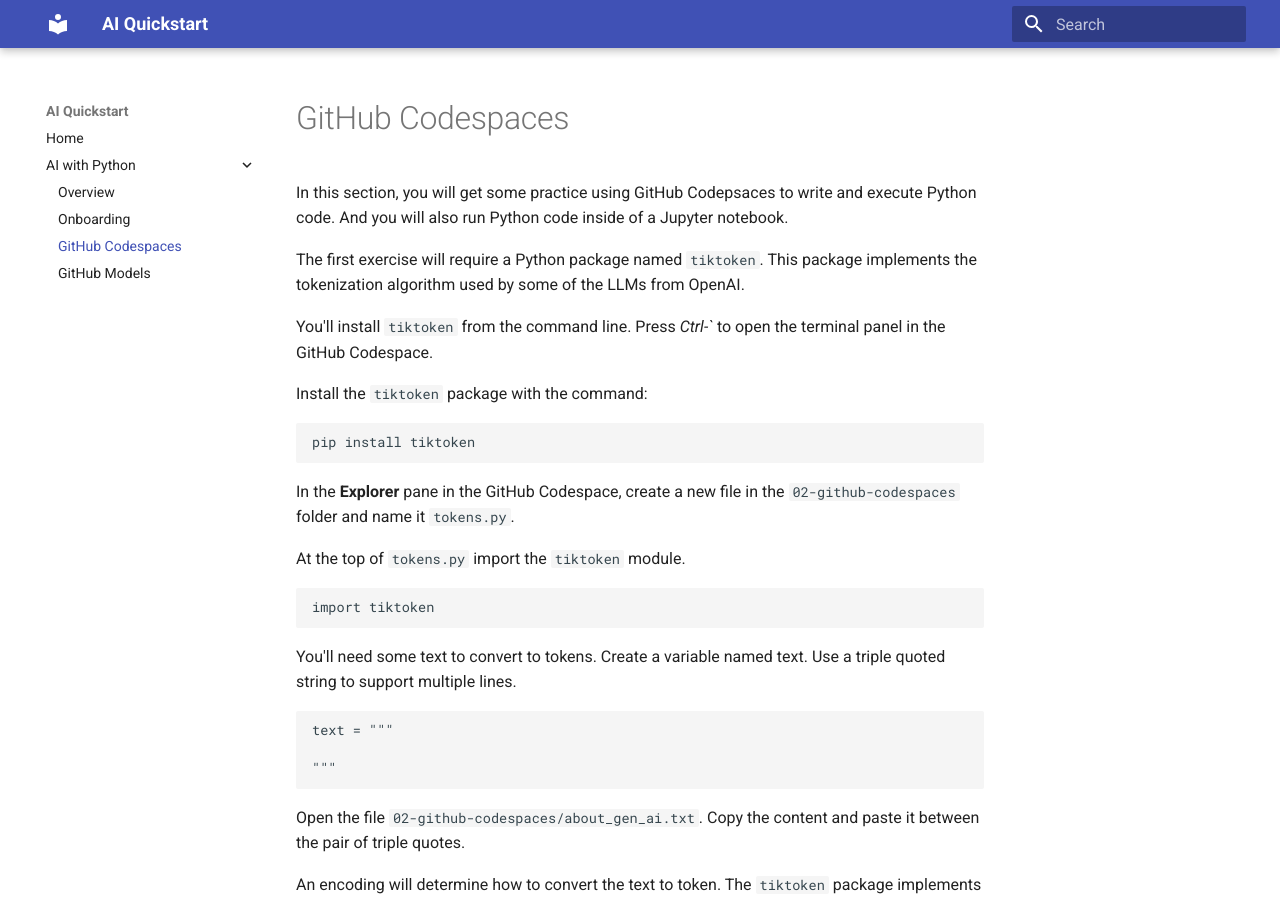
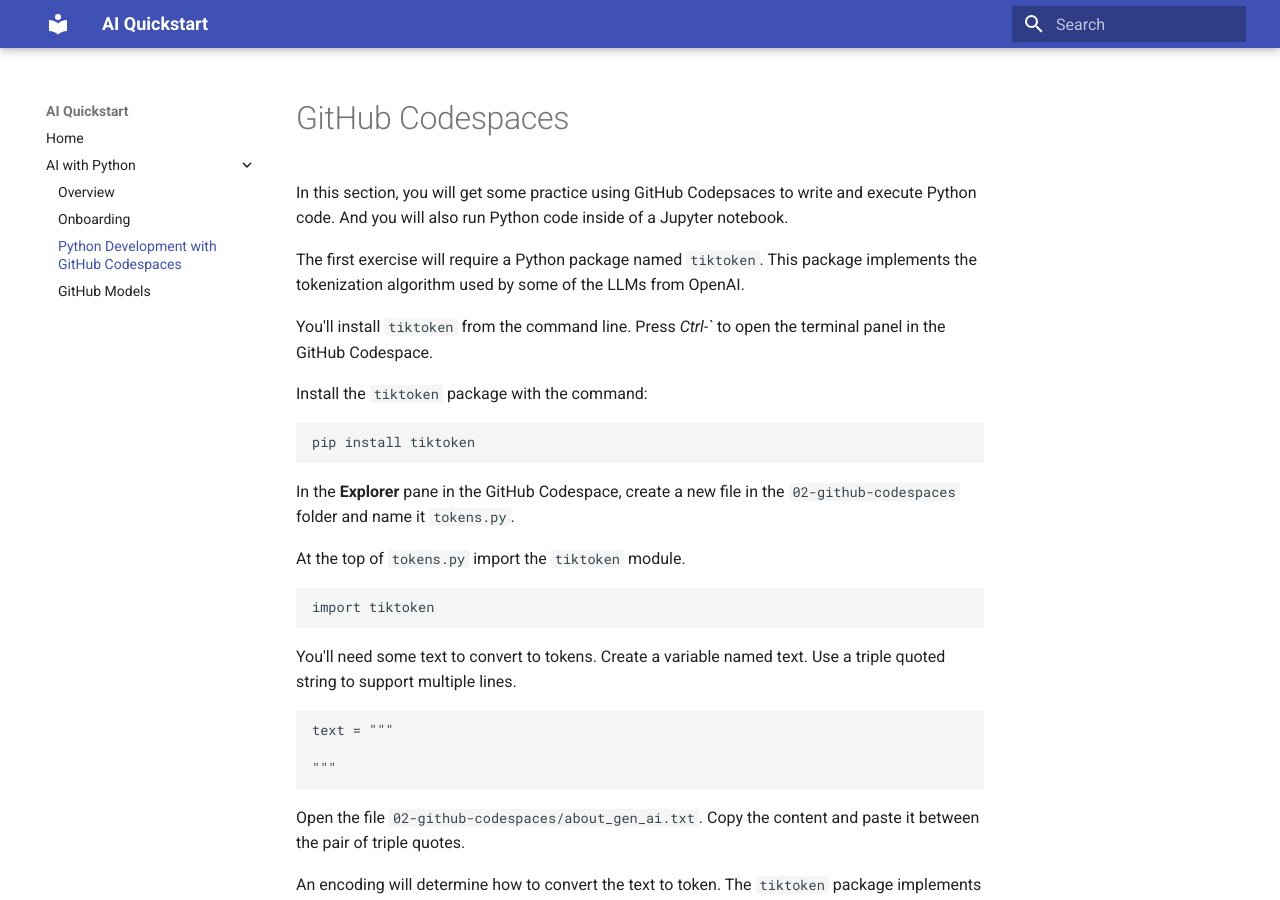
Before and after one commit to get-aiquickstart/get-aiquickstart.github.io, an MkDocs documentation site: the page built from docs/python/github_codespaces.md, in a window 1280 px wide and 900 px high. Built offline with MkDocs 1.6.1 and Material for MkDocs 9.7.7, drawn with Linux system fonts in a browser that asks for light colours.

Commit message:
Rename section for GitHub Codespaces

```diff
--- a/mkdocs.yml
+++ b/mkdocs.yml
@@ -9,7 +9,7 @@
   - AI with Python:
     - Overview: python/index.md
     - Onboarding: python/onboarding.md
-    - GitHub Codespaces: python/github_codespaces.md
+    - Python Development with GitHub Codespaces: python/github_codespaces.md
     - GitHub Models: python/github_models.md
 
 extra:
```
